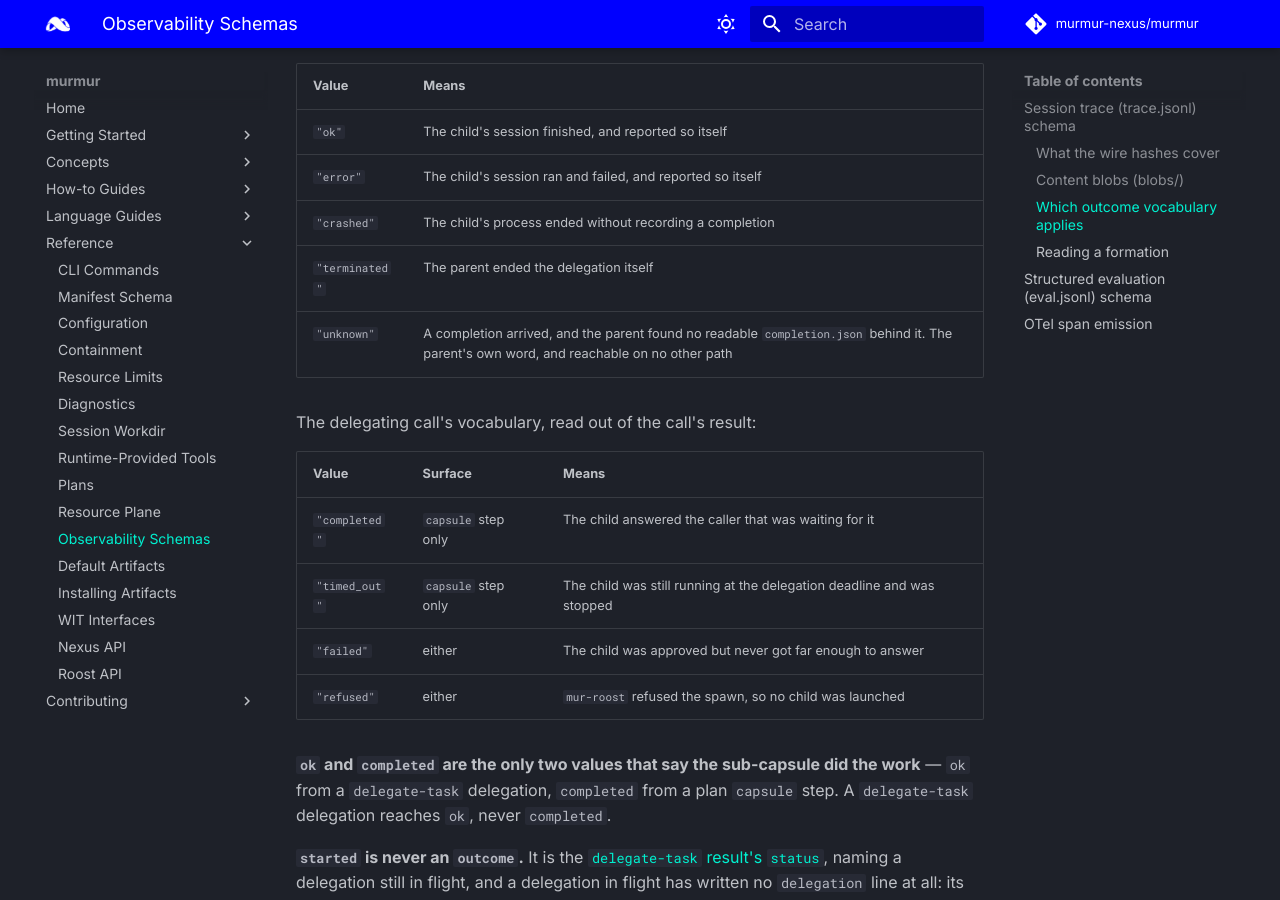
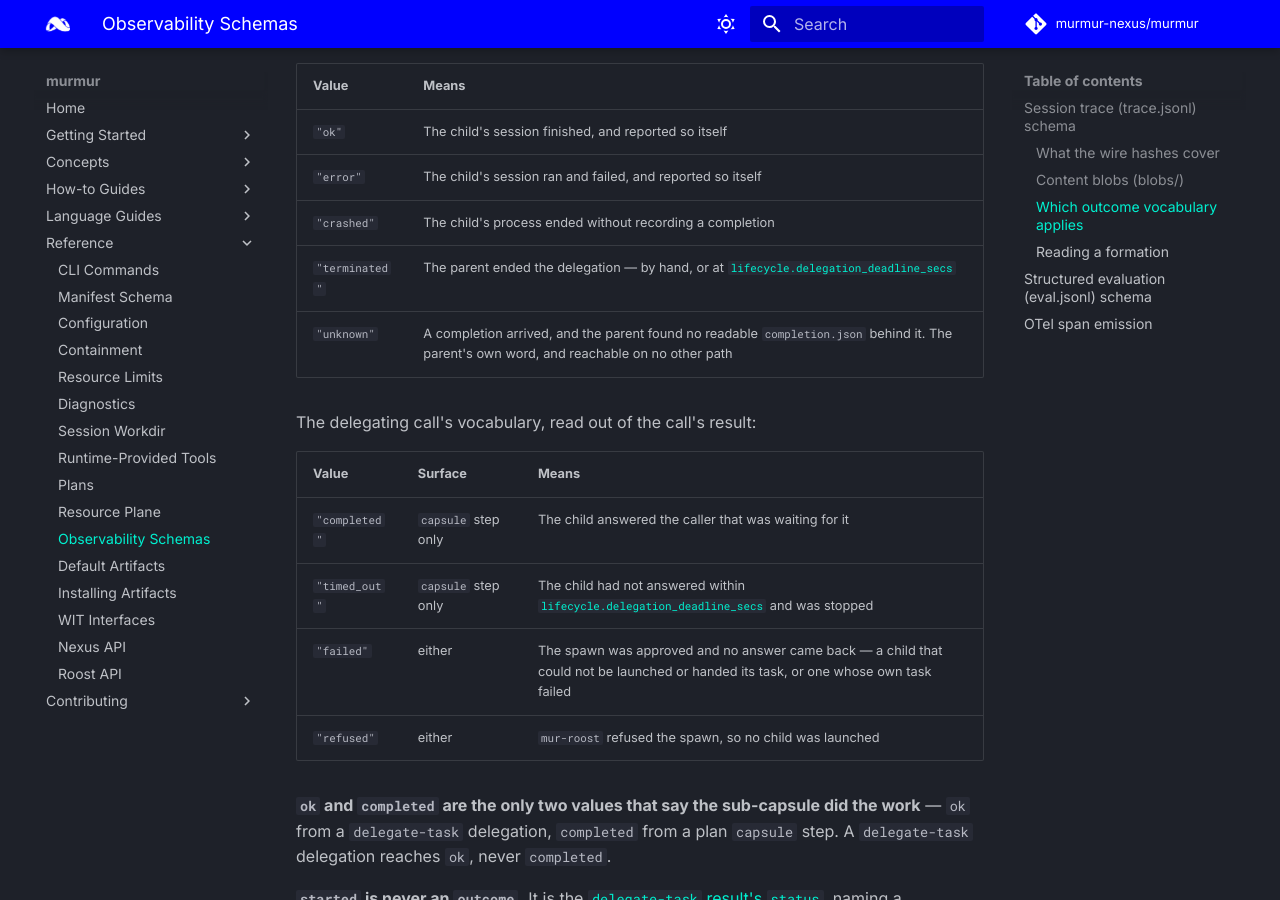
Before and after one commit to murmur-nexus/murmur, an MkDocs documentation site: the page built from docs/content/reference/observability-schemas.md, in a window 1280 px wide and 900 px high, scrolled down 25512 px. Built offline with MkDocs 1.6.1 and Material for MkDocs 9.7.7, drawn with Linux system fonts in a browser that asks for light colours; comment, search, counter and statistics services are not loaded.

```diff
--- a/docs/content/reference/observability-schemas.md
+++ b/docs/content/reference/observability-schemas.md
@@ -613,7 +613,7 @@ The sub-capsule's vocabulary, read out of the child's own
 | `"ok"` | The child's session finished, and reported so itself |
 | `"error"` | The child's session ran and failed, and reported so itself |
 | `"crashed"` | The child's process ended without recording a completion |
-| `"terminated"` | The parent ended the delegation itself |
+| `"terminated"` | The parent ended the delegation — by hand, or at [`lifecycle.delegation_deadline_secs`](manifest.md#lifecycle-delegation-deadline-secs) |
 | `"unknown"` | A completion arrived, and the parent found no readable `completion.json` behind it. The parent's own word, and reachable on no other path |
 
 The delegating call's vocabulary, read out of the call's result:
@@ -621,8 +621,8 @@ The delegating call's vocabulary, read out of the call's result:
 | Value | Surface | Means |
 |---|---|---|
 | `"completed"` | `capsule` step only | The child answered the caller that was waiting for it |
-| `"timed_out"` | `capsule` step only | The child was still running at the delegation deadline and was stopped |
-| `"failed"` | either | The child was approved but never got far enough to answer |
+| `"timed_out"` | `capsule` step only | The child had not answered within [`lifecycle.delegation_deadline_secs`](manifest.md#lifecycle-delegation-deadline-secs) and was stopped |
+| `"failed"` | either | The spawn was approved and no answer came back — a child that could not be launched or handed its task, or one whose own task failed |
 | `"refused"` | either | `mur-roost` refused the spawn, so no child was launched |
 
 **`ok` and `completed` are the only two values that say the sub-capsule did the work** — `ok` from
```
Also changed, not shown: docs/content/reference/cli.md (+1 -1 lines), docs/content/reference/roost-api.md (+1 -0 lines).
